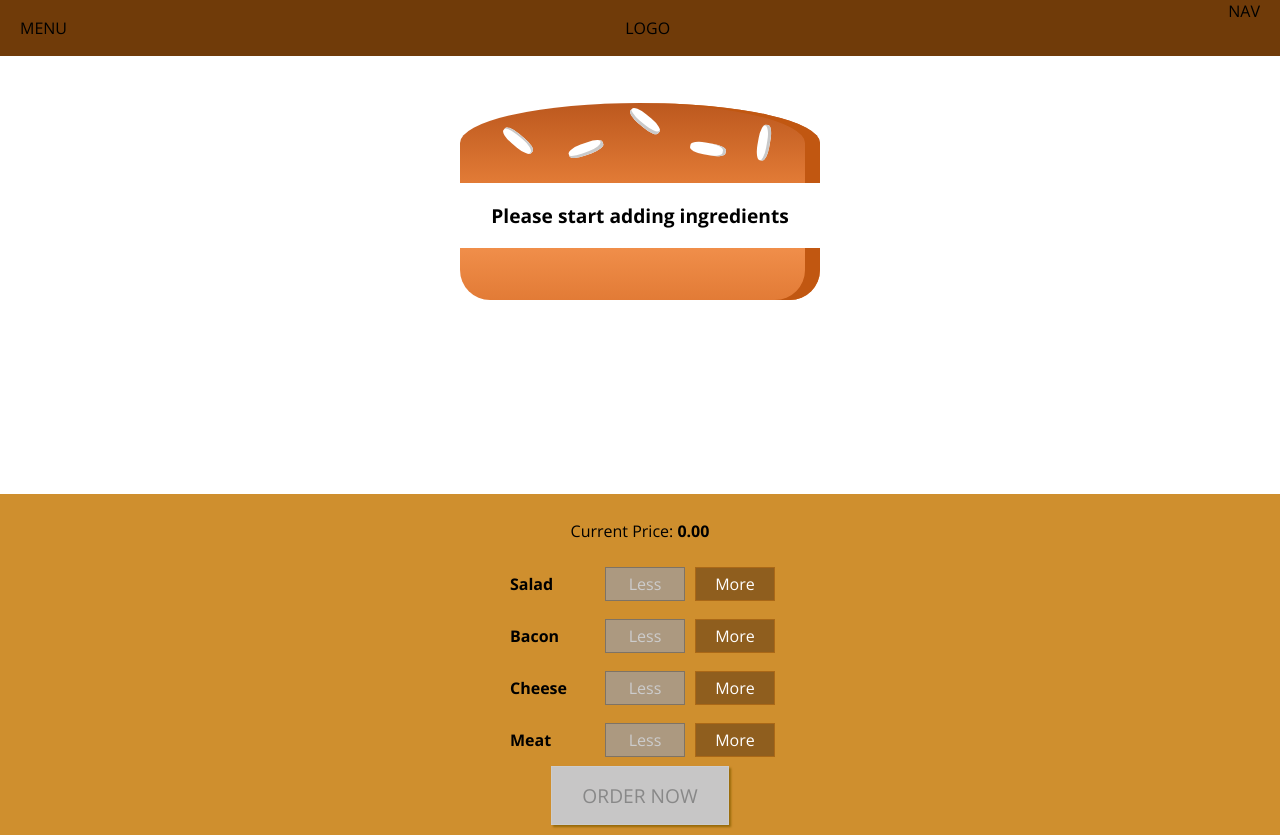
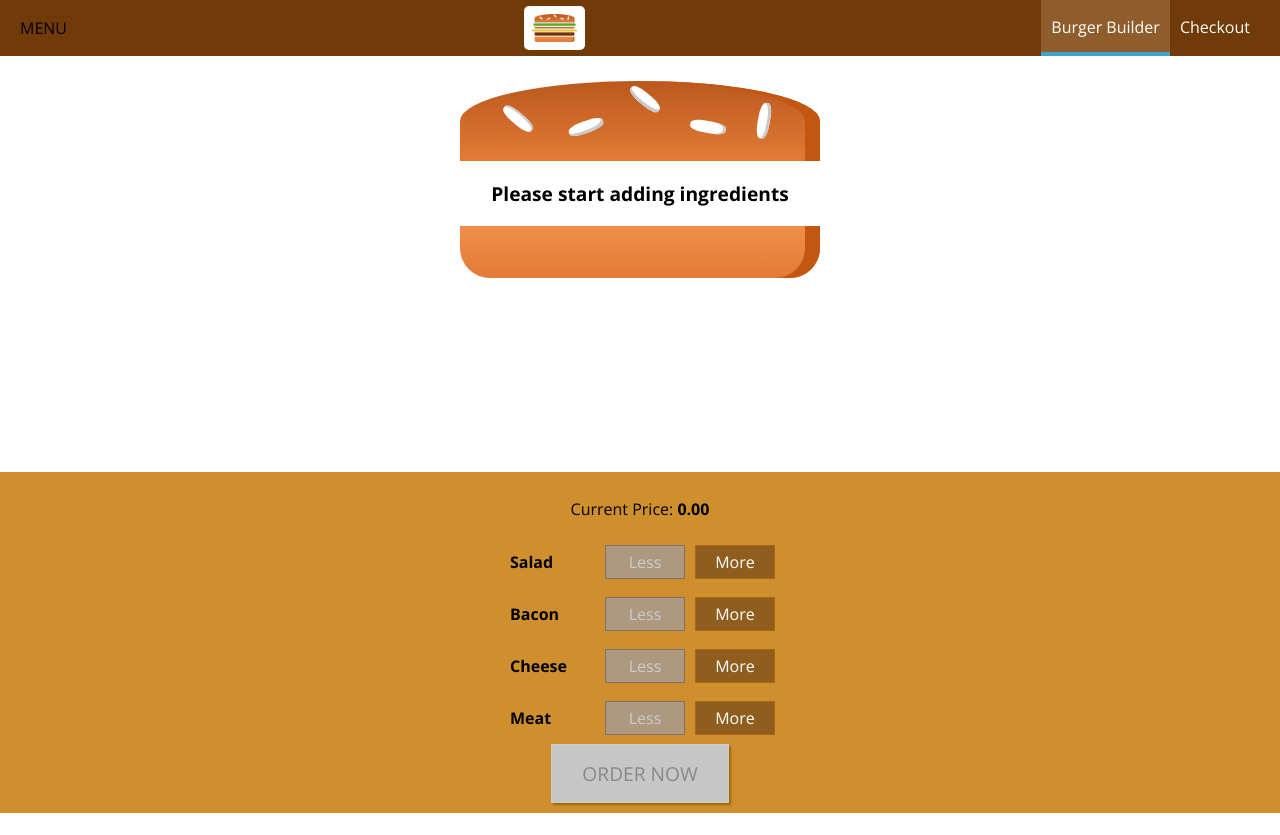
Before and after one commit to helrabelo/myburgerapp, a React app: page / in a window 1280 px wide. After the commit the page ends 813 px from the top, so only its background shows below. Built offline with nearby package versions, Linux system fonts and the light colour scheme.

Commit message:
adding sideDrawer and styling toolbar

```diff
--- a/src/components/Layout/Layout.js
+++ b/src/components/Layout/Layout.js
@@ -2,13 +2,14 @@
 
 import Aux from '../../hoc/Aux';
 import Toolbar from '../Navigation/Toolbar/Toolbar';
+import SideDrawer from '../Navigation/SideDrawer/SideDrawer';
 
 import classes from './Layout.css';
 
 const layout = props => (
   <Aux>
     <Toolbar />
-    <div>SideDrawer, Backdrop</div>
+    <SideDrawer />
     <main className={classes.Content}>{props.children}</main>
   </Aux>
 );
--- /dev/null
+++ b/src/components/Logo/Logo.css
@@ -0,0 +1,11 @@
+.Logo {
+  background-color: white;
+  padding: 8px;
+  height: 100%;
+  box-sizing: border-box;
+  border-radius: 5px;
+}
+
+.Logo img {
+  height: 100%;
+}
--- /dev/null
+++ b/src/components/Logo/Logo.js
@@ -0,0 +1,12 @@
+import React from 'react';
+
+import burgerLogo from '../../assets/burger-logo.png';
+import classes from './Logo.css';
+
+const logo = props => (
+  <div className={classes.Logo} style={{ height: props.height }}>
+    <img src={burgerLogo} />
+  </div>
+);
+
+export default logo;
--- /dev/null
+++ b/src/components/Navigation/NavigtionItems/NavigationItem/NavigationItem.css
@@ -0,0 +1,45 @@
+.NavigationItem {
+  margin: 10px 0;
+  box-sizing: border-box;
+  width: 100%;
+  display: block;
+}
+
+.NavigationItem a {
+  color: #8f5c2c;
+  text-decoration: none;
+  width: 100%;
+  box-sizing: border-box;
+  display: block;
+}
+
+.NavigationItem a:hover,
+.NavigationItem a:active,
+.NavigationItem a.active {
+  color: #40a4c8;
+}
+
+@media (min-width: 500px) {
+  .NavigationItem {
+    margin: 0;
+    height: 100%;
+    display: flex;
+    width: auto;
+    align-items: center;
+  }
+
+  .NavigationItem a {
+    color: white;
+    height: 100%;
+    padding: 16px 10px;
+    border-bottom: 4px solid transparent;
+  }
+
+  .NavigationItem a:hover,
+  .NavigationItem a:active,
+  .NavigationItem a.active {
+    background-color: #8f5c2c;
+    border-bottom: 4px solid #40a4c8;
+    color: white;
+  }
+}
--- /dev/null
+++ b/src/components/Navigation/NavigtionItems/NavigationItem/NavigationItem.js
@@ -0,0 +1,13 @@
+import React from 'react';
+
+import classes from './NavigationItem.css';
+
+const navigationItem = props => (
+  <li className={classes.NavigationItem}>
+    <a href={props.link} className={props.active ? classes.active : null}>
+      {props.children}
+    </a>
+  </li>
+);
+
+export default navigationItem;
--- /dev/null
+++ b/src/components/Navigation/NavigtionItems/NavigationItems.css
@@ -0,0 +1,15 @@
+.NavigationItems {
+  margin: 0;
+  padding: 0;
+  list-style: none;
+  display: flex;
+  flex-flow: column;
+  align-items: center;
+  height: 100%;
+}
+
+@media (min-width: 500px) {
+  .NavigationItems {
+    flex-flow: row;
+  }
+}
--- /dev/null
+++ b/src/components/Navigation/NavigtionItems/NavigationItems.js
@@ -0,0 +1,16 @@
+import React from 'react';
+
+import NavitationItem from './NavigationItem/NavigationItem';
+
+import classes from './NavigationItems.css';
+
+const navigtionItems = () => (
+  <ul className={classes.NavigationItems}>
+    <NavitationItem link="/" active>
+      Burger Builder
+    </NavitationItem>
+    <NavitationItem link="/">Checkout</NavitationItem>
+  </ul>
+);
+
+export default navigtionItems;
--- /dev/null
+++ b/src/components/Navigation/SideDrawer/SideDrawer.css
@@ -0,0 +1,32 @@
+.SideDrawer {
+  position: fixed;
+  width: 280px;
+  max-width: 70%;
+  height: 100%;
+  left: 0;
+  top: 0;
+  z-index: 200;
+  background-color: white;
+  padding: 32px 16px;
+  box-sizing: border-box;
+  transition: transform 0.3s ease-out;
+}
+
+@media (min-width: 500px) {
+  .SideDrawer {
+    display: none;
+  }
+}
+
+.Open {
+  transform: translateX(0);
+}
+
+.Close {
+  transform: translateX(-100%);
+}
+
+.Logo {
+  height: 11%;
+  margin-bottom: 32px;
+}
--- /dev/null
+++ b/src/components/Navigation/SideDrawer/SideDrawer.js
@@ -0,0 +1,23 @@
+import React from 'react';
+
+import Backdrop from '../../UI/Backdrop/Backdrop';
+import Logo from '../../Logo/Logo';
+import NavigationItems from '../NavigtionItems/NavigationItems';
+
+import classes from './SideDrawer.css';
+
+const sideDrawer = props => {
+  // ...
+  return (
+    <div className={classes.SideDrawer}>
+      <div className={classes.Logo}>
+        <Logo />
+      </div>
+      <nav>
+        <NavigationItems />
+      </nav>
+    </div>
+  );
+};
+
+export default sideDrawer;
--- a/src/components/Navigation/Toolbar/Toolbar.css
+++ b/src/components/Navigation/Toolbar/Toolbar.css
@@ -16,3 +16,13 @@
 .Toolbar nav {
   height: 100%;
 }
+
+.Logo {
+  height: 80%;
+}
+
+@media (max-width: 499px) {
+  .DesktopOnly {
+    display: none;
+  }
+}
--- a/src/components/Navigation/Toolbar/Toolbar.js
+++ b/src/components/Navigation/Toolbar/Toolbar.js
@@ -1,12 +1,18 @@
 import React from 'react';
 
 import classes from './Toolbar.css';
+import Logo from '../../Logo/Logo';
+import NavigationItems from '../NavigtionItems/NavigationItems';
 
 const toolbar = props => (
   <header className={classes.Toolbar}>
     <div>MENU</div>
-    <div>LOGO</div>
-    <nav>NAV</nav>
+    <div className={classes.Logo}>
+      <Logo />
+    </div>
+    <nav className={classes.DesktopOnly}>
+      <NavigationItems />
+    </nav>
   </header>
 );
 
```
Also changed, not shown: src/assets/burger-logo.png (added).
